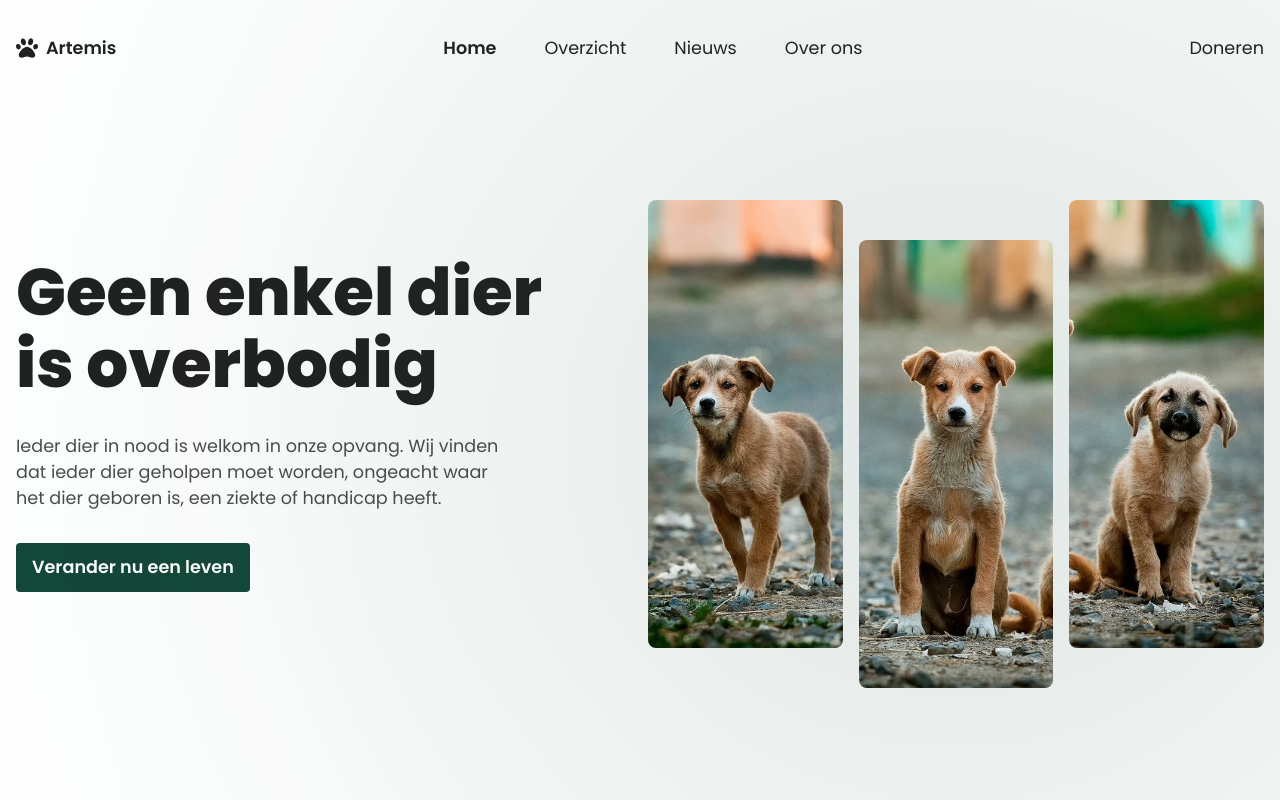
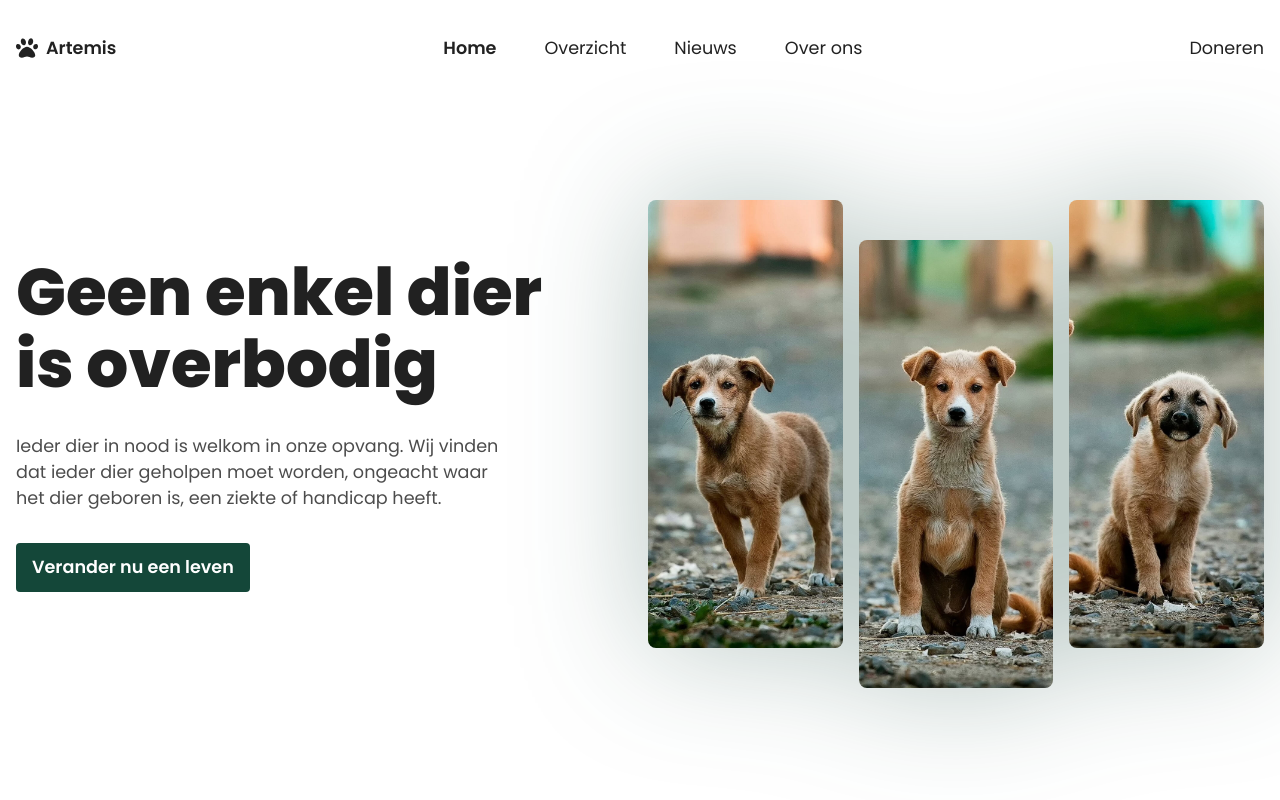
Before and after one commit to Markiesch/Artemis, a Vue app: page / in a window 1280 px wide. Shown: the top 800 px of the page. Built offline with nearby package versions, Linux system fonts and the light colour scheme.

Commit message:
Modified drop shadow

```diff
--- a/src/views/Home.vue
+++ b/src/views/Home.vue
@@ -118,7 +118,7 @@ function sendMail() {
     display: flex;
     justify-content: space-between;
     margin: -0.5rem;
-    filter: drop-shadow(0 0 25vw rgba(20, 71, 57, 0.5));
+    filter: drop-shadow(0 0 5vw rgba(20, 71, 57, 0.3));
 
     div {
       overflow: hidden;
```
